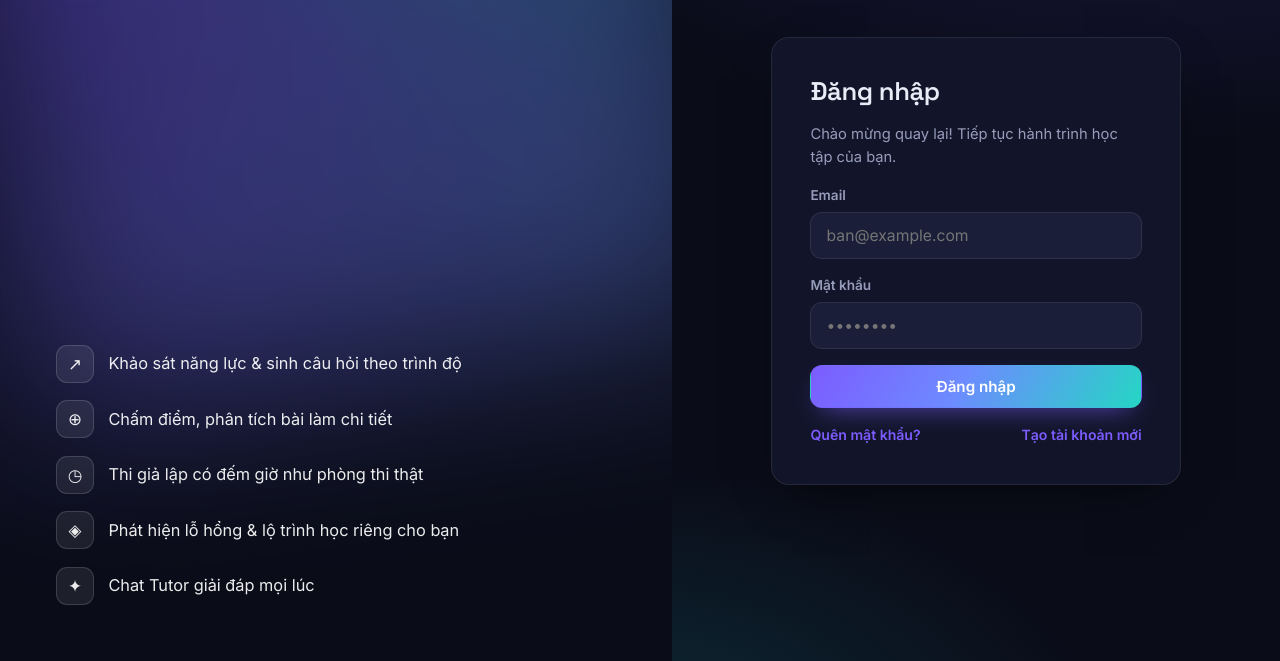
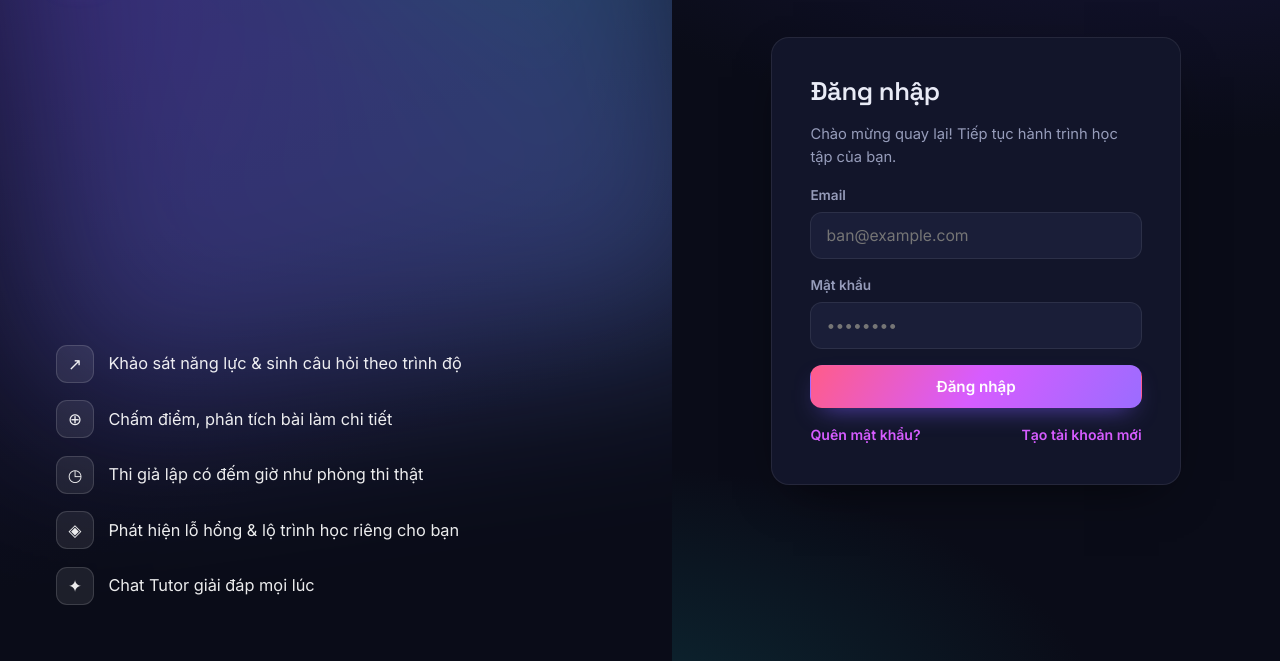
Before and after one commit to gianghihi-dot/ai-tutor, a website with bundled scripts: page public/index.html in a window 1280 px wide. Shown: the part 139-800 px from the top of the page. Built offline with nearby package versions, Linux system fonts and the light colour scheme.

Commit message:
Update styles.css

```diff
--- a/public/css/styles.css
+++ b/public/css/styles.css
@@ -17,9 +17,9 @@
   --muted:     #969cba;
   --faint:     #6b7196;
 
-  --accent:    #7c5cff;
-  --accent-2:  #25d6c4;
-  --accent-grad: linear-gradient(120deg, #7c5cff 0%, #6d8bff 45%, #25d6c4 100%);
+  --accent:    #d65cff;
+  --accent-2:  #ff5c8a;
+  --accent-grad: linear-gradient(120deg, #ff5c8a 0%, #d65cff 50%, #9b6cff 100%);
   --good:      #34d399;
   --warn:      #fbbf24;
   --bad:       #fb7185;
```
